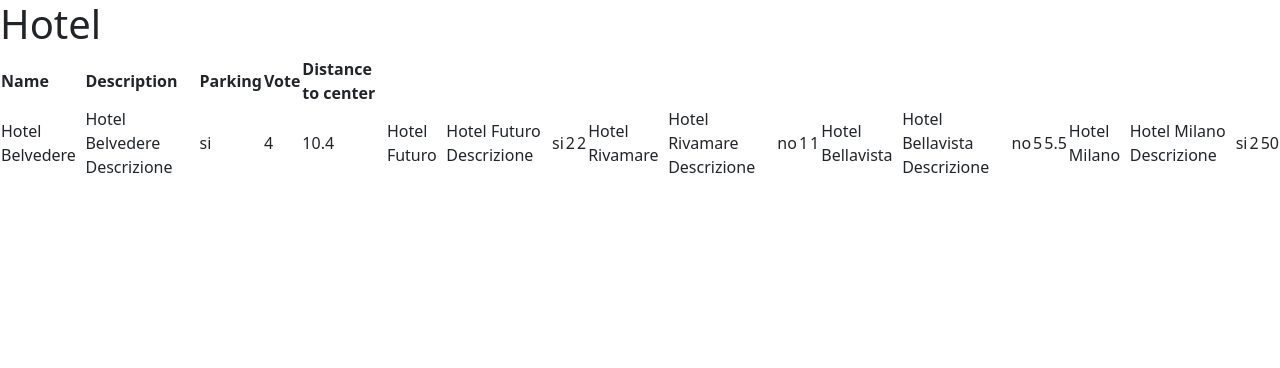
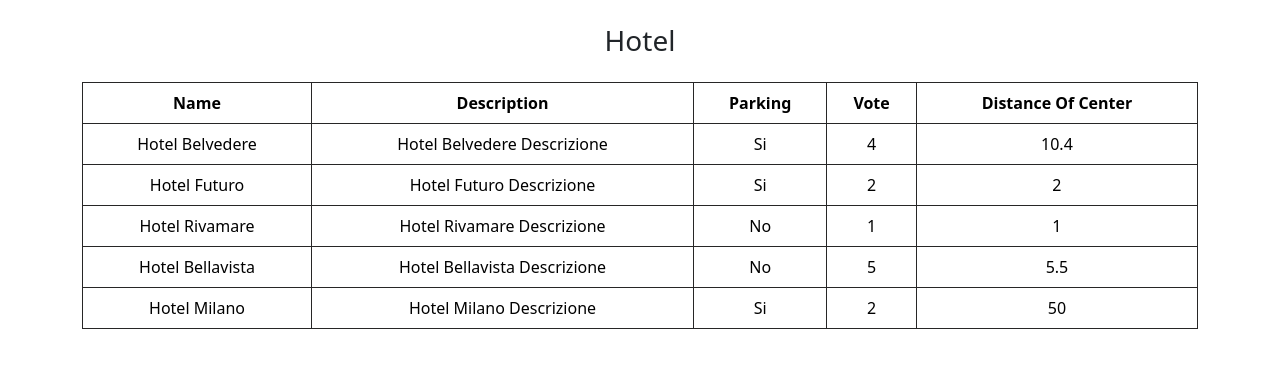
Before and after one commit to Soniamy/php-hotel, a PHP site: page / in a window 1280 px wide. Shown: the top 368 px of the page. Run offline with PHP 8.4, Linux system fonts and the light colour scheme.

Commit message:
Inserimento dello stile sia attraverso bootstrap sia con un file style.css

```diff
--- a/index.php
+++ b/index.php
@@ -46,49 +46,37 @@
     <meta name="viewport" content="width=device-width, initial-scale=1.0">
     <link href="https://cdn.jsdelivr.net/npm/bootstrap@5.3.2/dist/css/bootstrap.min.css" rel="stylesheet" integrity="sha384-T3c6CoIi6uLrA9TneNEoa7RxnatzjcDSCmG1MXxSR1GAsXEV/Dwwykc2MPK8M2HN" crossorigin="anonymous">
     <script src="https://cdn.jsdelivr.net/npm/bootstrap@5.3.2/dist/js/bootstrap.bundle.min.js" integrity="sha384-C6RzsynM9kWDrMNeT87bh95OGNyZPhcTNXj1NW7RuBCsyN/o0jlpcV8Qyq46cDfL" crossorigin="anonymous"></script>
-    <title>php-hotel</title>
+    <link rel="stylesheet" href="./style.css">
+    <title>Hotel</title>
 </head>
 <body>
-<div >
-   <div >
-      <h1>Hotel</h1>
-      <table>
+       <div class="container">
+            <div class='d-flex flex-wrap justify-content-center'>
+                <h3 class="mt-4 mb-4">Hotel</h3>
+                <table class='table text-capitalize'>
                     <thead>
-            <th>Name</th>
-            <th>Description</th>
-            <th>Parking</th>
-            <th>Vote</th>
-            <th>Distance to center</th>
+                        <tr>
+                            <th class='col text-center '>Name</th>
+                            <th class='col text-center '>Description</th>
+                            <th class='col text-center '>Parking</th>
+                            <th class='col text-center '>Vote</th>
+                            <th class='col text-center '>Distance of center</th>
+                        </tr>
                     </thead>
-           <?php foreach ($hotels as $hotel){
-            $park = $hotel['parking'] ? 'si' : 'no';
+                    <?php foreach($hotels as $hotel) {
+                        $park=$hotel['parking']? 'si':'no';
                     ?>
-             <td>
-                <?php echo $hotel['name'];
-                ?>
-                </td>
-             <td>
-                  <?php echo $hotel['description'];
-                ?>
-             </td>
-             <td>
-                  <?php echo $park;;
-                ?>
-             </td>
-             <td>
-                  <?php echo $hotel['vote'];
-                ?>
-             </td>
-             <td>
-                  <?php echo $hotel['distance_to_center'];
-                ?>
-             </td>
+                    <tr>
+                        <td class="text-center "><?php echo $hotel['name']; ?></td>
+                        <td class="text-center "><?php echo $hotel['description']; ?></td>
+                        <td class="text-center "><?php echo $park; ?></td>
+                        <td class="text-center "><?php echo $hotel['vote']; ?></td>
+                        <td class="text-center "><?php echo $hotel['distance_to_center']; ?></td>
+                    </tr>
                     <?php
                     }
                     ?>
-
                 </table>
-
             </div>
         </div>
 </body>
--- /dev/null
+++ b/style.css
@@ -0,0 +1,15 @@
+* {
+  padding: 0;
+  margin: 0;
+  box-sizing: border-box;
+}
+
+td,
+th {
+  border: 1px solid #272626;
+  text-align: left;
+  padding: 10px;
+}
+tr:nth-child(even) {
+  background-color: #dfdddd;
+}
```
Lines whose indentation alone changed are shown as unchanged.
